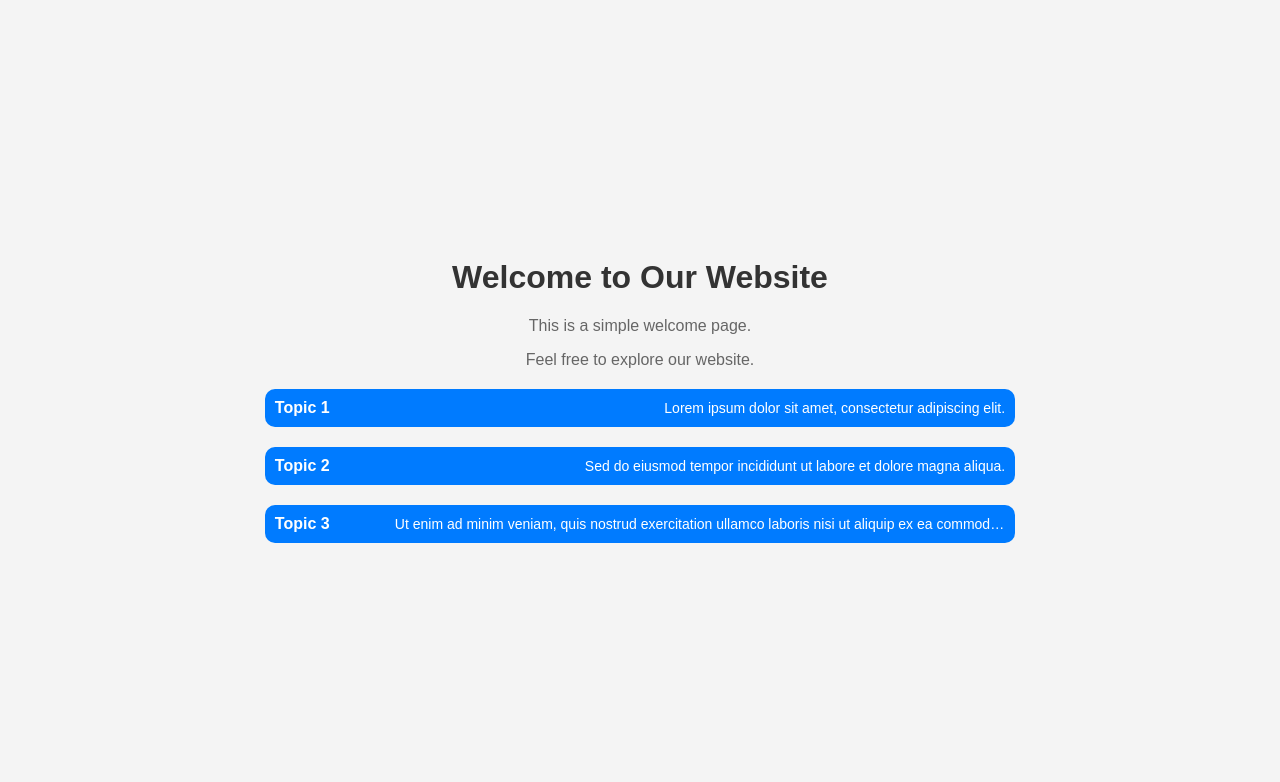
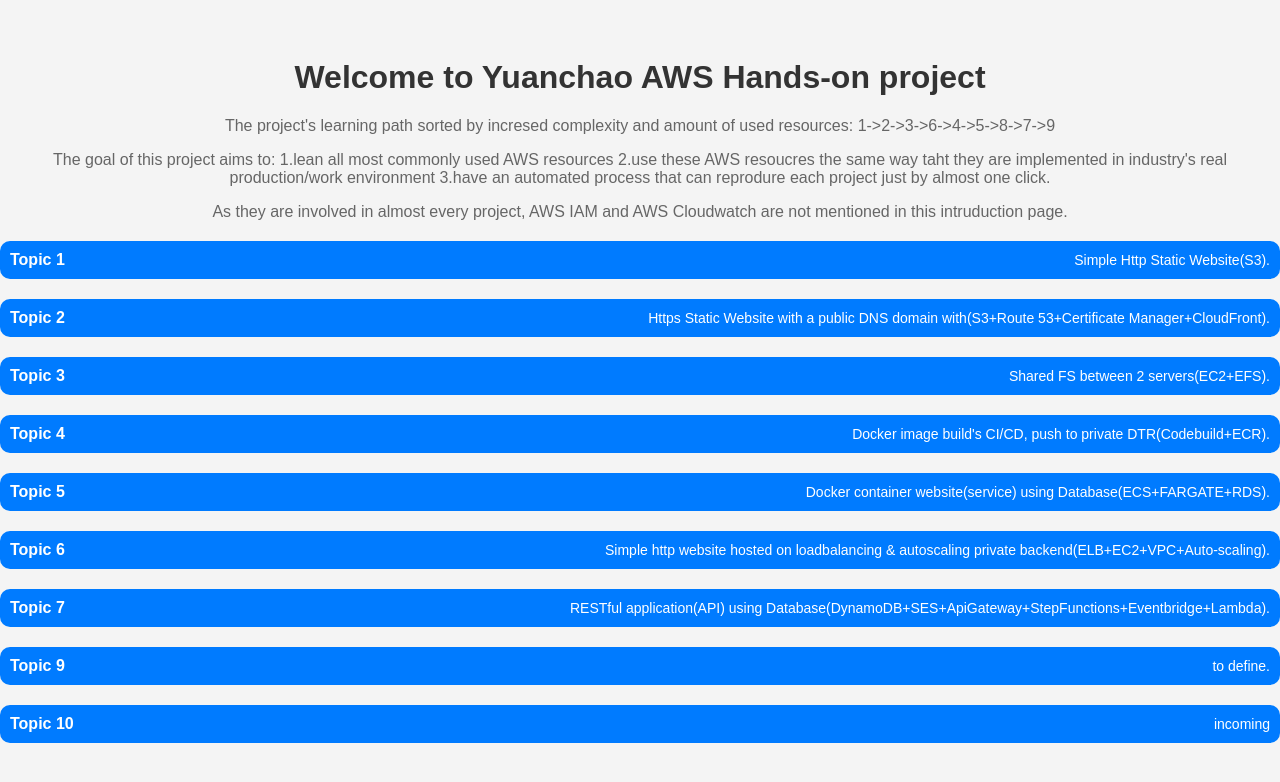
Before and after one commit to lyc-handson-aws/handson-topic2, a plain HTML site: page frontend/index.html in a window 1280 px wide. Drawn offline with Linux system fonts and the light colour scheme.

Commit message:
update website page

```diff
--- a/frontend/index.html
+++ b/frontend/index.html
@@ -61,21 +61,49 @@
 </head>
 <body>
     <div class="container">
-        <h1>Welcome to Our Website</h1>
-        <p>This is a simple welcome page.</p>
-        <p>Feel free to explore our website.</p>
+        <h1>Welcome to Yuanchao AWS Hands-on project </h1>
+        <p>The project's learning path sorted by incresed complexity and amount of used resources: 1->2->3->6->4->5->8->7->9<p>
+        <p>The goal of this project aims to:
+            1.lean all most commonly used AWS resources
+            2.use these AWS resoucres the same way taht they are implemented in industry's real production/work environment
+            3.have an automated process that can reprodure each project just by almost one click.</p>
+        <p>As they are involved in almost every project, AWS IAM and AWS Cloudwatch are not mentioned in this intruduction page.</p>
         <ul>
             <li>
                 <a href="topic1/index.html">Topic 1</a>
-                <span class="topic-description">Lorem ipsum dolor sit amet, consectetur adipiscing elit.</span>
+                <span class="topic-description">Simple Http Static Website(S3).</span>
             </li>
             <li>
                 <a href="topic2/index.html">Topic 2</a>
-                <span class="topic-description">Sed do eiusmod tempor incididunt ut labore et dolore magna aliqua.</span>
+                <span class="topic-description">Https Static Website with a public DNS domain with(S3+Route 53+Certificate Manager+CloudFront).</span>
             </li>
             <li>
                 <a href="topic3/index.html">Topic 3</a>
-                <span class="topic-description">Ut enim ad minim veniam, quis nostrud exercitation ullamco laboris nisi ut aliquip ex ea commodo consequat.</span>
+                <span class="topic-description">Shared FS between 2 servers(EC2+EFS).</span>
+            </li>
+            <li>
+                <a href="topic4/index.html">Topic 4</a>
+                <span class="topic-description">Docker image build's CI/CD, push to private DTR(Codebuild+ECR).</span>
+            </li>
+            <li>
+                <a href="topic5/index.html">Topic 5</a>
+                <span class="topic-description">Docker container website(service) using Database(ECS+FARGATE+RDS).</span>
+            </li>
+            <li>
+                <a href="topic6/index.html">Topic 6</a>
+                <span class="topic-description">Simple http website hosted on loadbalancing & autoscaling private backend(ELB+EC2+VPC+Auto-scaling).</span>
+            </li>
+            <li>
+                <a href="topic7/index.html">Topic 7</a>
+                <span class="topic-description">RESTful application(API) using Database(DynamoDB+SES+ApiGateway+StepFunctions+Eventbridge+Lambda).</span>
+            </li>
+            <li>
+                <a href="topic8/index.html">Topic 9</a>
+                <span class="topic-description">to define.</span>
+            </li>
+            <li>
+                <a href="topic9/index.html">Topic 10</a>
+                <span class="topic-description">incoming</span>
             </li>
             <!-- Add more topics as needed -->
         </ul>
```
Also changed, not shown: 1 other file.
